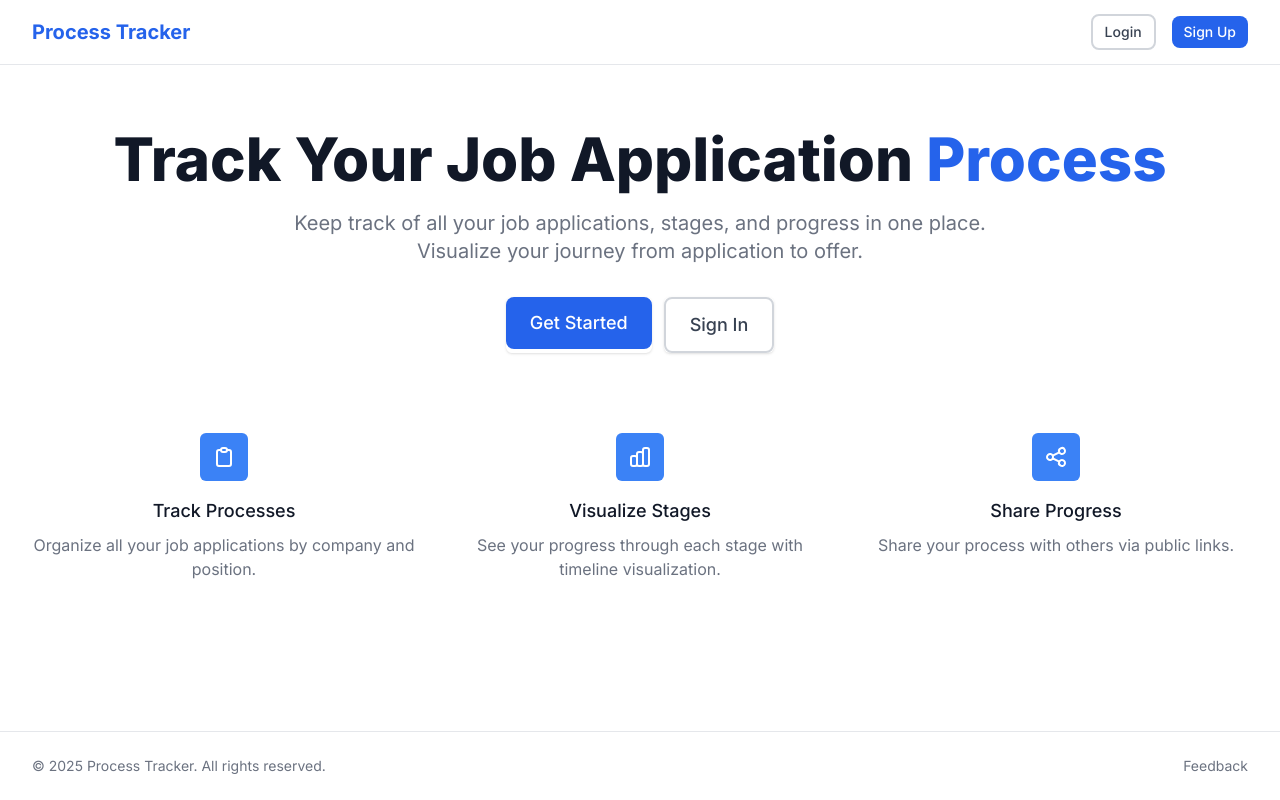
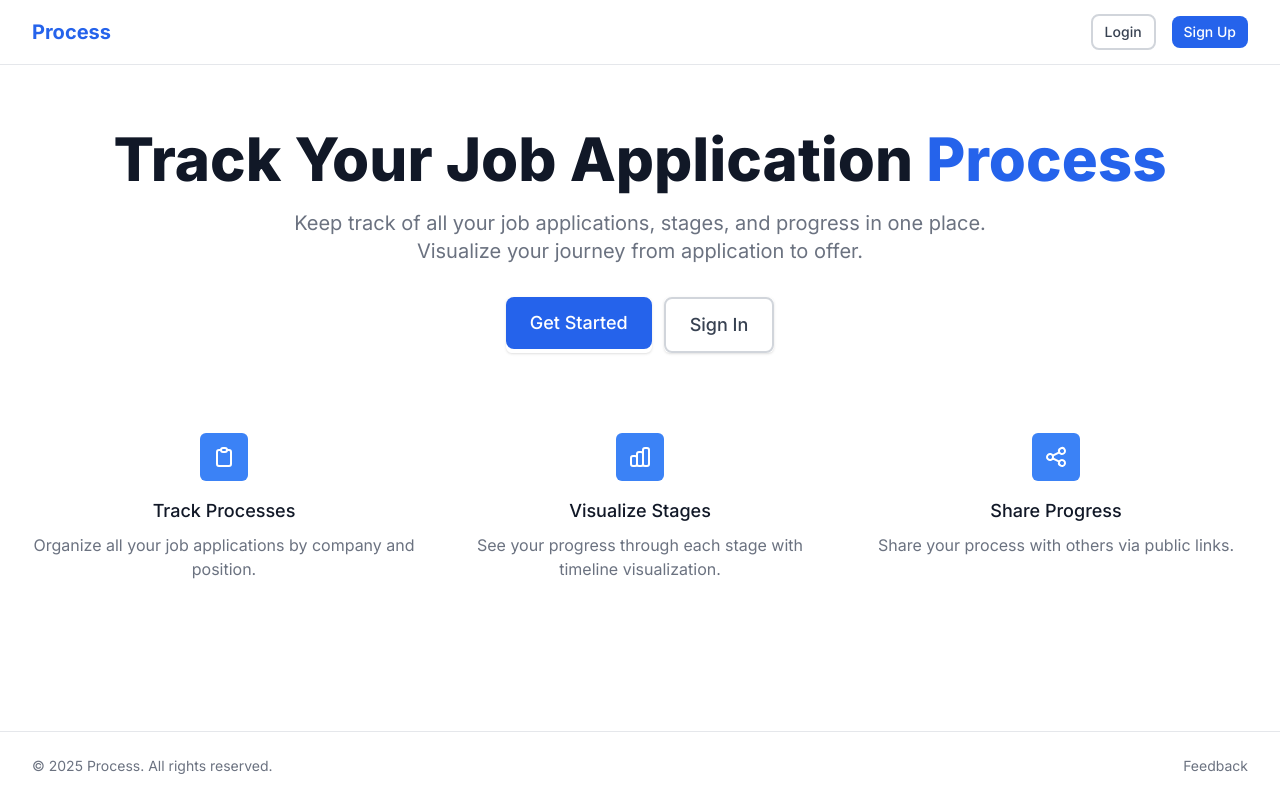
Before and after one commit to ouckah/Process, a Next.js app in the folder web/: page / in a window 1280 px wide. Built offline with nearby package versions, Linux system fonts and the light colour scheme; no server answers.

Commit message:
process title

```diff
--- a/web/app/layout.tsx
+++ b/web/app/layout.tsx
@@ -7,7 +7,7 @@ import { ReactQueryProvider } from './providers';
 const inter = Inter({ subsets: ['latin'] });
 
 export const metadata: Metadata = {
-  title: 'Process Tracker',
+  title: 'Process',
   description: 'Track your job application processes and stages',
 };
 
--- a/web/components/layout/Footer.tsx
+++ b/web/components/layout/Footer.tsx
@@ -7,7 +7,7 @@ export function Footer() {
       <div className="max-w-7xl mx-auto px-4 sm:px-6 lg:px-8 py-6">
         <div className="flex flex-col md:flex-row justify-between items-center space-y-2 md:space-y-0">
           <p className="text-sm text-gray-500">
-            © {new Date().getFullYear()} Process Tracker. All rights reserved.
+            © {new Date().getFullYear()} Process. All rights reserved.
           </p>
           <Link href="/feedback" className="text-sm text-gray-500 hover:text-gray-900">
             Feedback
--- a/web/components/layout/Header.tsx
+++ b/web/components/layout/Header.tsx
@@ -17,7 +17,7 @@ export function Header() {
         <div className="flex justify-between items-center h-16">
           <div className="flex items-center">
             <Link href={isAuthenticated ? '/dashboard' : '/'} className="text-xl font-bold text-primary-600">
-              Process Tracker
+              Process
             </Link>
           </div>
 
```
Also changed, not shown: 2 other files (tests, documents, lock files or other folders).
